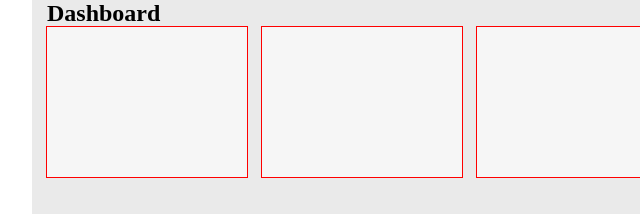
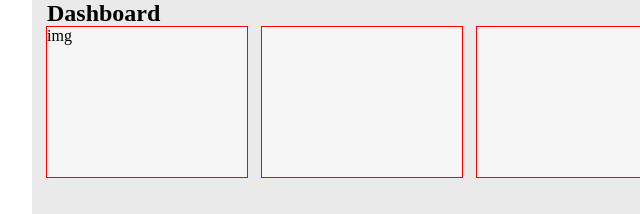
Before and after one commit to MykhailoKopytskyi/HtmlCssOnlyPage, a plain HTML site: page 01.html in a window 1280 px wide. Shown: the top 214 px of the page, 118-758 px from the left. Drawn offline with Linux system fonts and the light colour scheme.

Commit message:
Images are added to the right folder

```diff
--- a/01.html
+++ b/01.html
@@ -16,7 +16,9 @@
         <div class="items_all" >
 
           <div class="items items_small">
-            <div class="item"></div>
+            <div class="item">
+              img
+            </div>
             <div class="item"></div>
             <div class="item"></div>
             <div class="item"></div>
```
Also changed, not shown: images/row_1_icon-1.png (renamed from Examen_onlyText (Copy)/row_1_icon-1.png), images/row_1_icon-2.png (renamed from Examen_onlyText (Copy)/row_1_icon-2.png), images/row_1_icon-3.png (renamed from Examen_onlyText (Copy)/row_1_icon-3.png), images/row_1_icon.png (renamed from Examen_onlyText (Copy)/row_1_icon.png), 1 other file.
